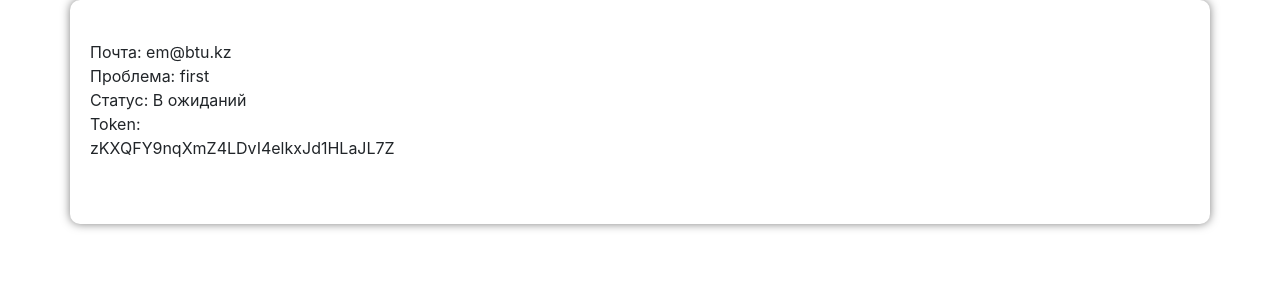
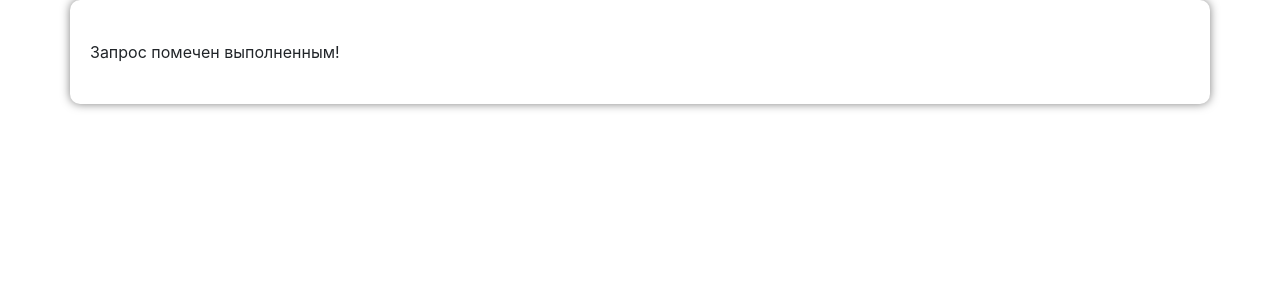
Before and after one commit to Yerassyl-Mukhamedi/marble, a Django app: page /zapros/detail/131 in a window 1280 px wide. Shown: the top 300 px of the page. Run offline with Django 3.2, Linux system fonts and the light colour scheme; data comes from the database, SQL or seed files in the repository; both versions use the stored data as it was after the commit; some libraries are stand-ins or nearby versions.

Commit message:
mail send

```diff
--- a/blog/templates/blog/zapros_detail.html
+++ b/blog/templates/blog/zapros_detail.html
@@ -1,6 +1,7 @@
 {% extends 'blog/base.html' %}
 
 {% block content %}
+    {% if user.is_authenticated %}
         {% for current in currents %}
             Почта: {{ current }} <br>
             Проблема: {{ current.problem }} <br>
@@ -15,6 +16,11 @@
         {% for tok in token %}
             {{ tok }}
         {% endfor %}
+    {% else %}
+
+        Запрос помечен выполненным!
+
+    {% endif %}
     <script>
         let link = window.location.href;
         let token = document.getElementById('token').innerHTML;
--- a/blog/views.py
+++ b/blog/views.py
@@ -103,7 +103,7 @@ def zapros_awaits(request, pk):
     token = (str(currents.values('verification')).replace("<QuerySet [{'verification':", "")).replace("}]>", "").replace("'","")
     subject, from_email, to = 'Подтверждение проделанной работы', 'mailer@btu.kz', email
     text_content = 'adsfdsdf.'
-    link = 'http://webtestingarea.pythonanywhere.com/'+str(pk)+'/'+token
+    link = 'http://webtestingarea.pythonanywhere.com/zapros/delete/'+str(pk)+'/'+token
     text = 'Подтвердите окончание задачи"'+ problem +'"перейдя по <a href="'+link+'">ссылке</a>'
     html_content = text
     msg = EmailMultiAlternatives(subject, html_content, from_email, [to])
```
Also changed, not shown: db.sqlite3. Lines whose indentation alone changed are shown as unchanged.
